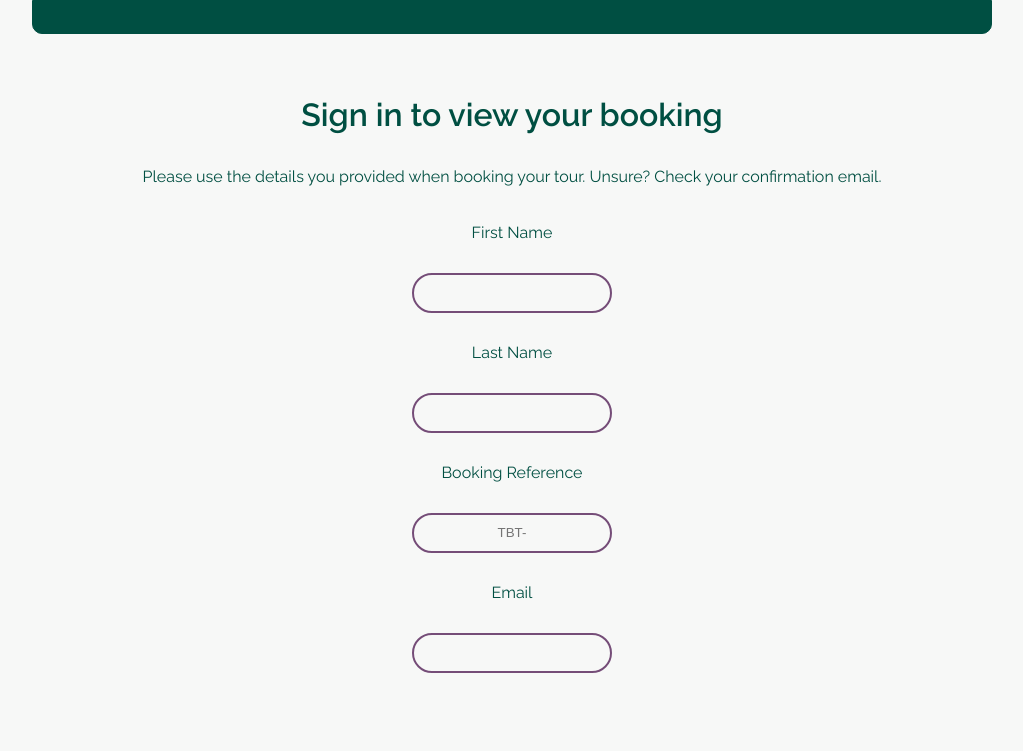
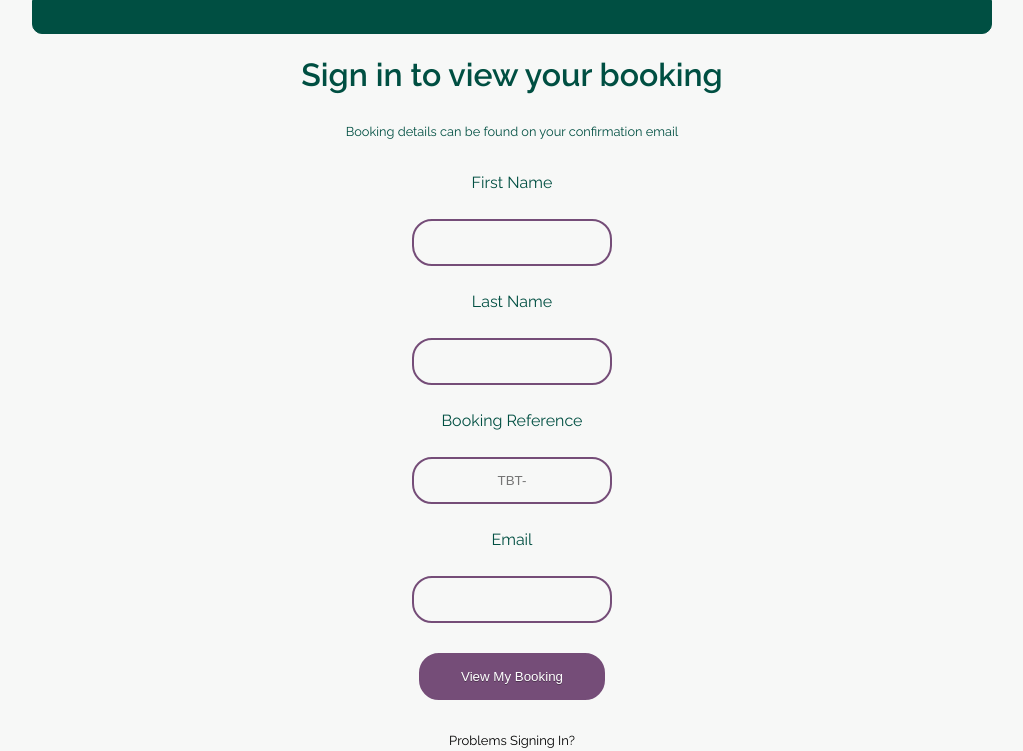
Before and after one commit to amyloumills/MyTravelProject, a React (Create React App) app: page / in a window 1280 px wide. Shown: the top 751 px of the page, without its empty margins (128-1151 px from the left). Built offline with nearby package versions, Linux system fonts and the light colour scheme.

Commit message:
design niptuck

```diff
--- a/src/App.scss
+++ b/src/App.scss
@@ -166,7 +166,6 @@ textarea {
 	border: 1px solid #eee;
 	margin-bottom: 15px;
 	width: 85%;
-	height: 40px;
 	padding: 0;
 	margin: 0;
 }
@@ -346,7 +345,7 @@ textarea {
 	background-color: $palePurple;
 	@include breakpoint(mobileview) {
 		min-width: 100px;
-		min-height: 100px;
+		min-height: 300px;
 	}
 }
 .forecastItem {
@@ -376,15 +375,19 @@ textarea {
 }
 //SIGN IN PAGE
 .signIn {
-	padding: 40px;
+	padding: 0px;
 	text-align: center;
+}
+.signInP {
+	line-height: 30px;
+	font-size: 0.8em;
 }
 .signIn input[type="text"],
 .signIn input[type="email"] {
 	border: none;
 	display: block;
 	background: none;
-	margin: 20px auto;
+	margin: 10px auto;
 	text-align: center;
 	border: 2px solid $purple;
 	padding: 14px 10px;
@@ -477,6 +480,7 @@ textarea {
 		color: white;
 	}
 }
+
 .faBars {
 	display: block;
 	margin: 20px;
--- a/src/components/ContactForm.jsx
+++ b/src/components/ContactForm.jsx
@@ -28,15 +28,15 @@ const ContactForm = () => {
 		});
 	};
 
-	const resetForm = () => {
-		setData({
-			firstName: "",
-			lastName: "",
-			email: "",
-			tel: "",
-			customerMessage: "",
-		});
-	};
+	// const resetForm = () => {
+	// 	setData({
+	// 		firstName: "",
+	// 		lastName: "",
+	// 		email: "",
+	// 		tel: "",
+	// 		customerMessage: "",
+	// 	});
+	// };
 
 	const onSubmit = async (e) => {
 		e.preventDefault();
@@ -49,7 +49,18 @@ const ContactForm = () => {
 	};
 
 	if (submitted) {
-		return <div>Form Submitted</div>;
+		return (
+			<div>
+				<p>
+					Thank you for your message, a member of our team will be in touch
+					shortly.
+				</p>
+				<p>
+					In the meantime, keep up to date and follow us on our social media
+					platforms below
+				</p>
+			</div>
+		);
 	}
 
 	return (
--- a/src/components/SignIn.jsx
+++ b/src/components/SignIn.jsx
@@ -40,9 +40,8 @@ const SignIn = (props) => {
 		<>
 			<div className="signIn">
 				<h1>Sign in to view your booking</h1>
-				<p>
-					Please use the details you provided when booking your tour. Unsure?
-					Check your confirmation email.
+				<p className="signInP">
+					Booking details can be found on your confirmation email
 				</p>
 				<p>First Name</p>
 				<input
```
Also changed, not shown: 2 other files (tests, documents, lock files or other folders).
